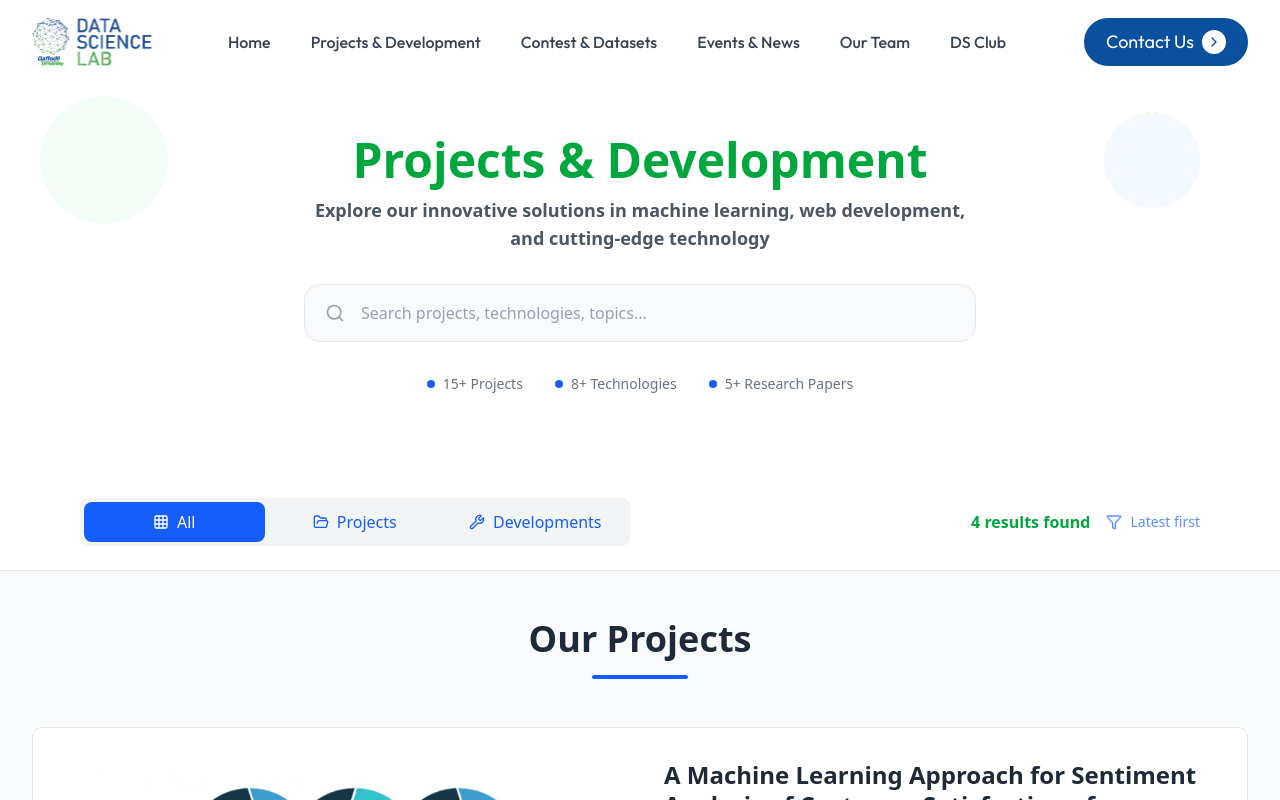
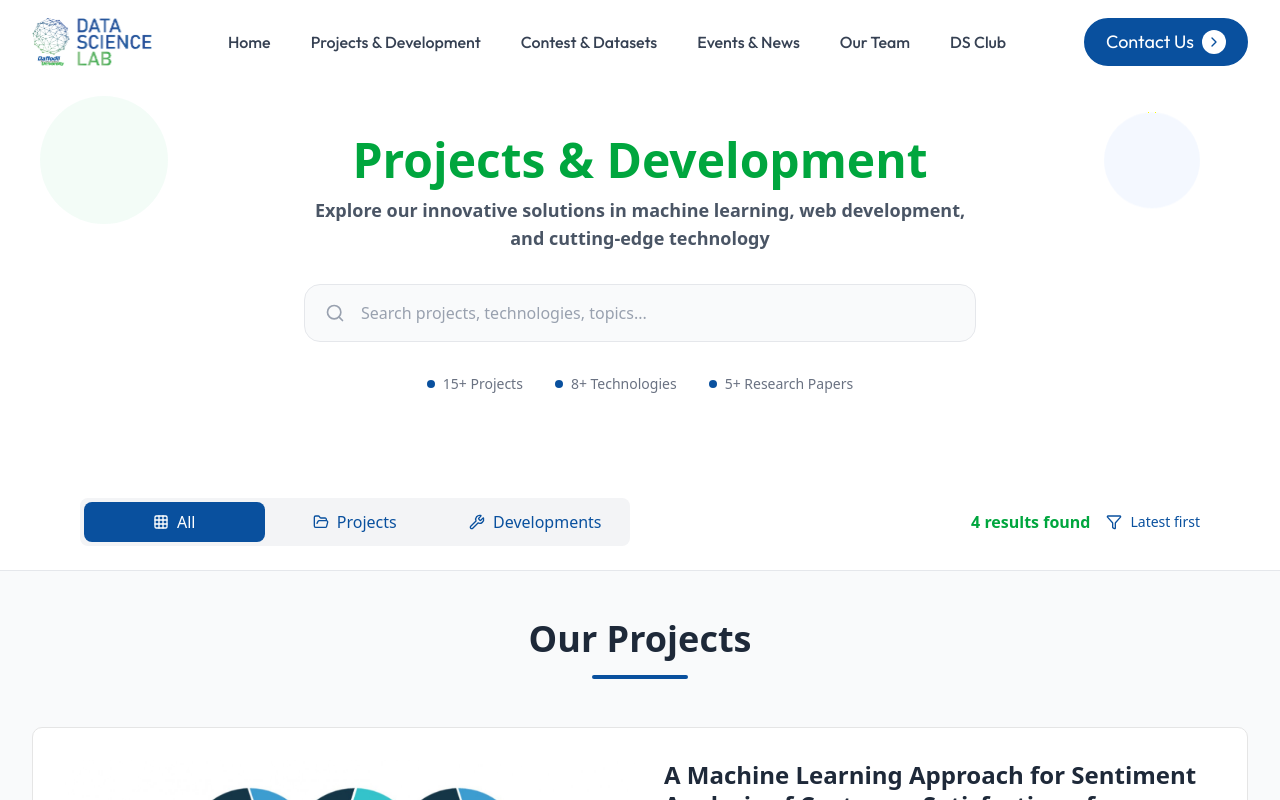
Before and after one commit to KhandakerSamin/DataScience_Lab_Website, a Next.js app: page /projectAndDevelopment in a window 1280 px wide. Shown: the top 800 px of the page. Built offline with nearby package versions, Linux system fonts and the light colour scheme.

Commit message:
Color issue solve

```diff
--- a/src/components/ProjectAndDevelopment/Banner.js
+++ b/src/components/ProjectAndDevelopment/Banner.js
@@ -35,15 +35,15 @@ export default function Banner({ searchTerm, onSearchChange }) {
 
         <div className="flex justify-center items-center gap-8 mt-8 text-gray-500 text-sm">
           <div className="flex items-center gap-2">
-            <div className="w-2 h-2 bg-blue-600 rounded-full" />
+            <div className="w-2 h-2 bg-[#09509E] rounded-full" />
             <span className="font-medium">15+ Projects</span>
           </div>
           <div className="flex items-center gap-2">
-            <div className="w-2 h-2 bg-blue-600 rounded-full" />
+            <div className="w-2 h-2 bg-[#09509E] rounded-full" />
             <span className="font-medium">8+ Technologies</span>
           </div>
           <div className="flex items-center gap-2">
-            <div className="w-2 h-2 bg-blue-600 rounded-full" />
+            <div className="w-2 h-2 bg-[#09509E] rounded-full" />
             <span className="font-medium">5+ Research Papers</span>
           </div>
         </div>
--- a/src/components/ProjectAndDevelopment/FilterTabs.js
+++ b/src/components/ProjectAndDevelopment/FilterTabs.js
@@ -19,7 +19,7 @@ export default function FilterTabs({ activeFilter, onFilterChange, resultCount }
                 key={value}
                 onClick={() => onFilterChange(value)}
                 className={`flex items-center justify-center gap-2 px-6 py-2 font-medium rounded-md transition-colors duration-200 ${
-                  activeFilter === value ? "bg-blue-600 text-white" : "text-blue-600 hover:bg-blue-50"
+                  activeFilter === value ? "bg-[#09509E] text-white" : "text-[#09509E] hover:bg-blue-50"
                 }`}
               >
                 <Icon className="h-4 w-4" />
@@ -32,7 +32,7 @@ export default function FilterTabs({ activeFilter, onFilterChange, resultCount }
             <p className="text-green-600 font-bold">
               {resultCount} {resultCount === 1 ? "result" : "results"} found
             </p>
-            <div className="flex items-center gap-2 text-sm text-blue-600/70">
+            <div className="flex items-center gap-2 text-sm text-[#09509E]">
               <Filter className="h-4 w-4" />
               Latest first
             </div>
--- a/src/components/ProjectAndDevelopment/ProjectsSection.js
+++ b/src/components/ProjectAndDevelopment/ProjectsSection.js
@@ -9,7 +9,7 @@ export default function ProjectsSection({ title, projects, startIndex = 0 }) {
     <section className="mb-16">
       <div className="text-center mb-12">
         <h2 className="text-3xl md:text-4xl font-bold text-gray-800 mb-4">{title}</h2>
-        <div className="w-24 h-1 bg-blue-600 mx-auto rounded-full"></div>
+        <div className="w-24 h-1 bg-[#09509E] mx-auto rounded-full"></div>
       </div>
 
       <div className="space-y-12">
```
